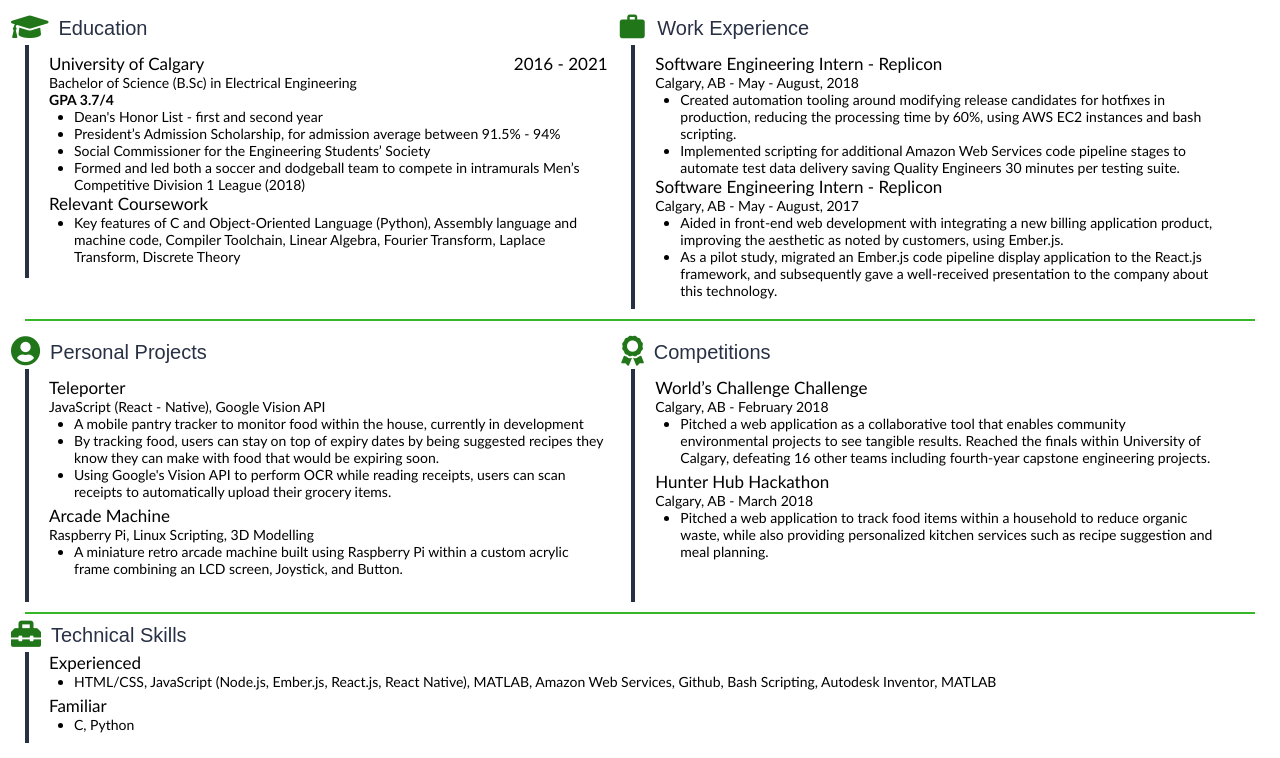
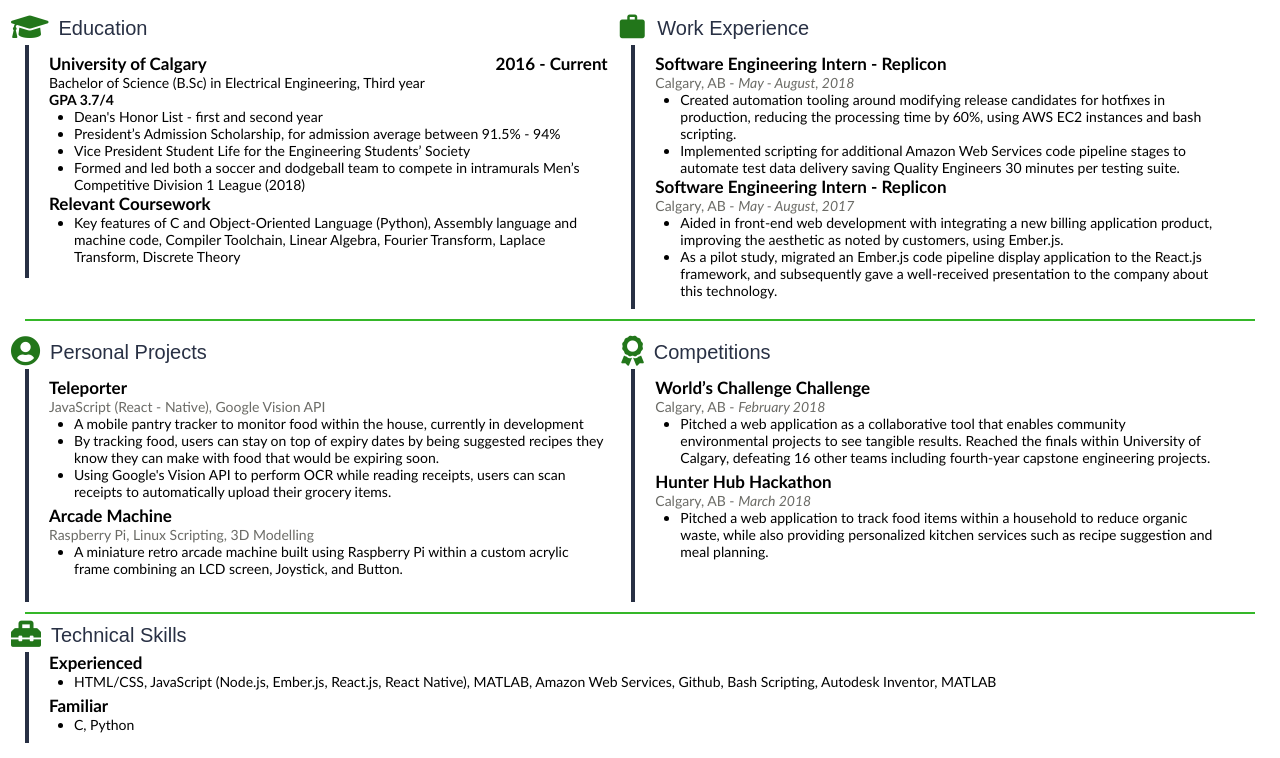
Before and after one commit to ewanmay/resume, a website: page index.html in a window 1280 px wide. Shown: the part 95-853 px from the top of the page. Drawn offline with nearby package versions, Linux system fonts and the light colour scheme; files that its build step writes are made by us from their sources; a web font is replaced by a local one.

Commit message:
change header weight and subtitle font

```diff
--- a/index.html
+++ b/index.html
@@ -3,10 +3,9 @@
 
 <head>
 	<link type="text/css" rel="stylesheet" href="core.css" />
-	<link href="https://fonts.googleapis.com/css?family=Hind+Guntur:300" rel="stylesheet">
+	<link href="https://fonts.googleapis.com/css?family=Hind+Guntur:300,500" rel="stylesheet">
 	<link rel="stylesheet" href="https://use.fontawesome.com/releases/v5.3.1/css/all.css" integrity="sha384-mzrmE5qonljUremFsqc01SB46JvROS7bZs3IO2EmfFsd15uHvIt+Y8vEf7N7fWAU"
 	 crossorigin="anonymous">
-	 <link href="https://fonts.googleapis.com/css?family=Tinos" rel="stylesheet">
 	<link href="https://fonts.googleapis.com/icon?family=Material+Icons" rel="stylesheet">
 	<title>Ewan May Resume</title>
 </head>
@@ -57,11 +56,11 @@
 						<div class="section-item-title space-between">
 							<div class="school-name"> University of Calgary </div>
 							<div class="graduation-year">
-								2016 - 2021
+								2016 - Current
 							</div>
 						</div>
 						<div>
-							Bachelor of Science (B.Sc) in Electrical Engineering
+						  Bachelor of Science (B.Sc) in Electrical Engineering, Third year
 						</div>
 						<div>
 							<span class="gpa">GPA 3.7/4</span>
@@ -75,7 +74,7 @@
 									President’s Admission Scholarship, for admission average between 91.5% - 94%
 								</li>
 								<li>
-									Social Commissioner for the Engineering Students’ Society
+									Vice President Student Life for the Engineering Students’ Society
 								</li>
 								<li>
 									Formed and led both a soccer and dodgeball team to compete in intramurals Men’s Competitive Division 1 League (2018)
@@ -86,7 +85,8 @@
 							Relevant Coursework
 						</div>
 						<ul>
-									<li> Key features of C and Object-Oriented Language (Python), Assembly language and machine code, Compiler Toolchain, Linear Algebra, Fourier Transform, Laplace Transform, Discrete Theory
+							<li> Key features of C and Object-Oriented Language (Python), Assembly language and machine code, Compiler Toolchain, Linear
+								Algebra, Fourier Transform, Laplace Transform, Discrete Theory
 							</li>
 						</ul>
 					</div>
@@ -107,7 +107,10 @@
 							Software Engineering Intern - Replicon
 						</div>
 						<div class="section-item-subtitle">
-							Calgary, AB - May - August, 2018
+							Calgary, AB -
+							<span class="timeline">
+								May - August, 2018
+							</span>
 						</div>
 						<ul>
 							<li>
@@ -123,15 +126,15 @@
 							Software Engineering Intern - Replicon
 						</div>
 						<div class="section-item-subtitle">
-							Calgary, AB - May - August, 2017
+							Calgary, AB -
 							<span class="timeline">
-
+								May - August, 2017
 							</span>
 						</div>
 						<ul>
 							<li>
-								Aided in front-end web development with integrating a new billing application product, improving the aesthetic as noted
-								by customers, using Ember.js.
+								Aided in front-end web development with integrating a new billing application product, improving the aesthetic as noted by
+								customers, using Ember.js.
 							</li>
 							<li>
 								As a pilot study, migrated an Ember.js code pipeline display application to the React.js framework, and subsequently gave
@@ -203,8 +206,12 @@
 							World’s Challenge Challenge
 						</div>
 						<div class="section-item-subtitle">
-							Calgary, AB - February 2018
+							Calgary, AB -
+							<span class="timeline">
+								February 2018
+							</span>
 						</div>
+						<div class="section-item">
 							<ul>
 								<li>
 									Pitched a web application as a collaborative tool that enables community environmental projects to see tangible results.
@@ -218,7 +225,10 @@
 								Hunter Hub Hackathon
 							</div>
 							<div class="section-item-subtitle">
-							Calgary, AB - March 2018
+								Calgary, AB -
+								<span class="timeline">
+									March 2018
+								</span>
 							</div>
 							<ul>
 								<li>
@@ -226,6 +236,7 @@
 									kitchen services such as recipe suggestion and meal planning.
 								</li>
 							</ul>
+						</div>
 					</div>
 				</div>
 			</div>
@@ -244,7 +255,8 @@
 					</div>
 					<ul>
 						<li>
-								HTML/CSS, JavaScript (Node.js, Ember.js, React.js, React Native), MATLAB, Amazon Web Services, Github, Bash Scripting, Autodesk Inventor, MATLAB
+							HTML/CSS, JavaScript (Node.js, Ember.js, React.js, React Native), MATLAB, Amazon Web Services, Github, Bash Scripting, Autodesk
+							Inventor, MATLAB
 						</li>
 					</ul>
 				</div>
--- a/scss/header.scss
+++ b/scss/header.scss
@@ -7,6 +7,7 @@
   font-size: 47px;
   padding-left: 40px;
   font-family: 'Hind Guntur', sans-serif;
+  font-weight: 500
 }
 
 .links {
--- a/scss/section.scss
+++ b/scss/section.scss
@@ -31,6 +31,7 @@
   font-family: 'Hind Guntur', sans-serif;
   color: $section-title;
   width: 100%;
+  font-weight: 300;
 
   svg {
     margin: 0px 10px 3px -10px;
@@ -43,11 +44,11 @@
     font-size: 17px;
     display: flex;
     align-items: center;
+    font-weight: bold;
     a {
       display: flex;
     }
   }
-  .section-content-technica
   .section-item-subtitle {
     color: $subtitle;
     font-size: 14px;
```
Lines whose indentation alone changed are shown as unchanged.
